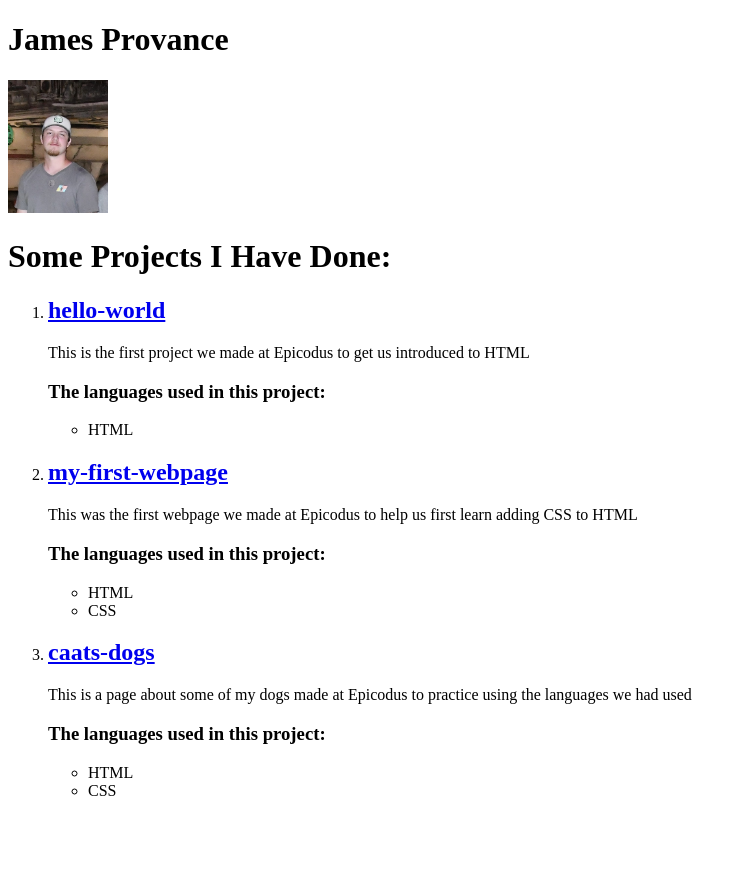
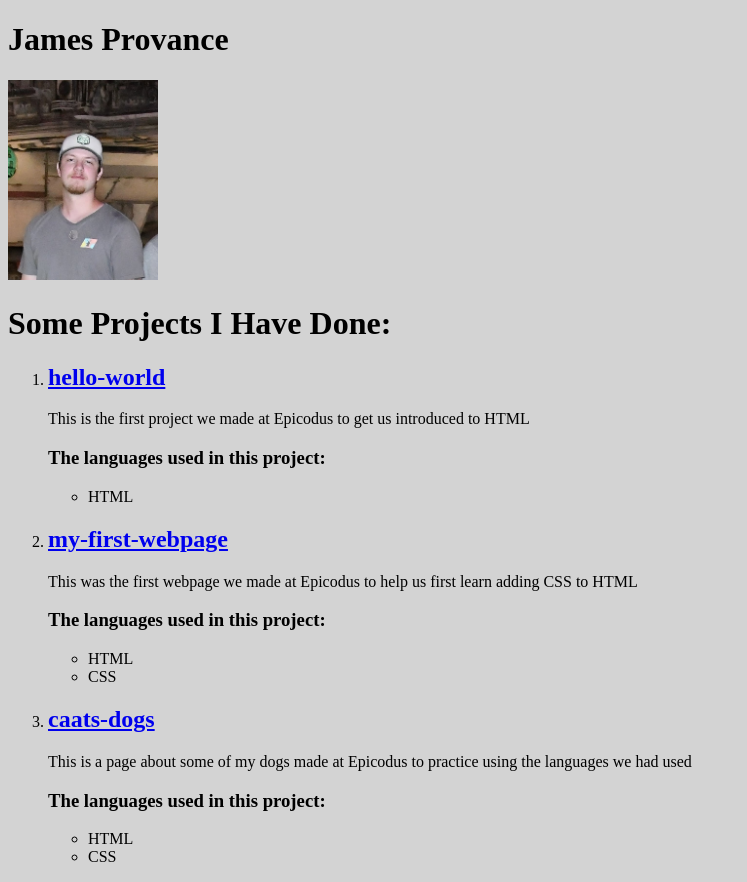
Before and after one commit to jb24x7/my-portfolio, a plain HTML site: page my-porfolio.html in a window 1280 px wide. Shown: the whole page, without its empty margins (0-747 px from the left). Before the commit the page ends 816 px from the top, so only its background shows below. Drawn offline with Linux system fonts and the light colour scheme.

Commit message:
add background color to body

```diff
--- a/css/styles.css
+++ b/css/styles.css
@@ -1,3 +1,7 @@
 .my-pic {
-  width: 100px;
+  width: 150px;
 }
+
+body {
+  background-color: lightgray;
+}
```
